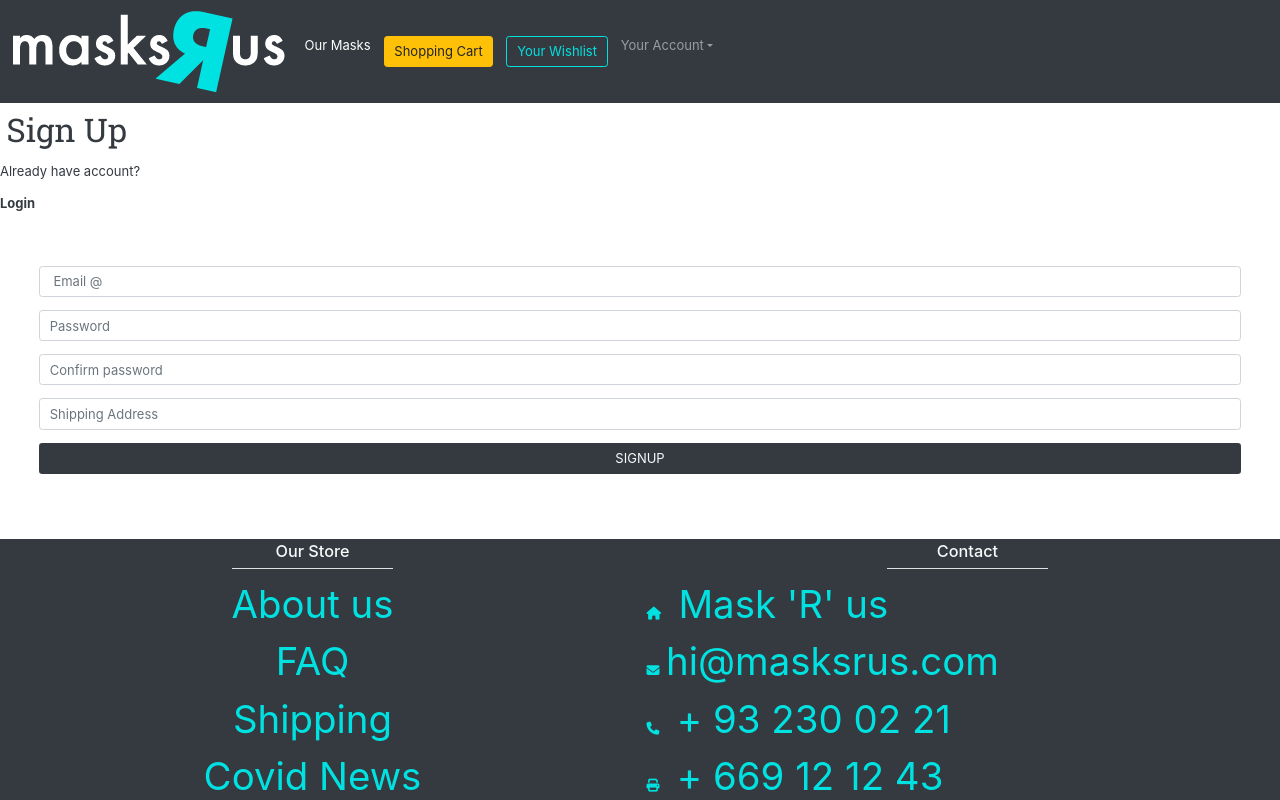
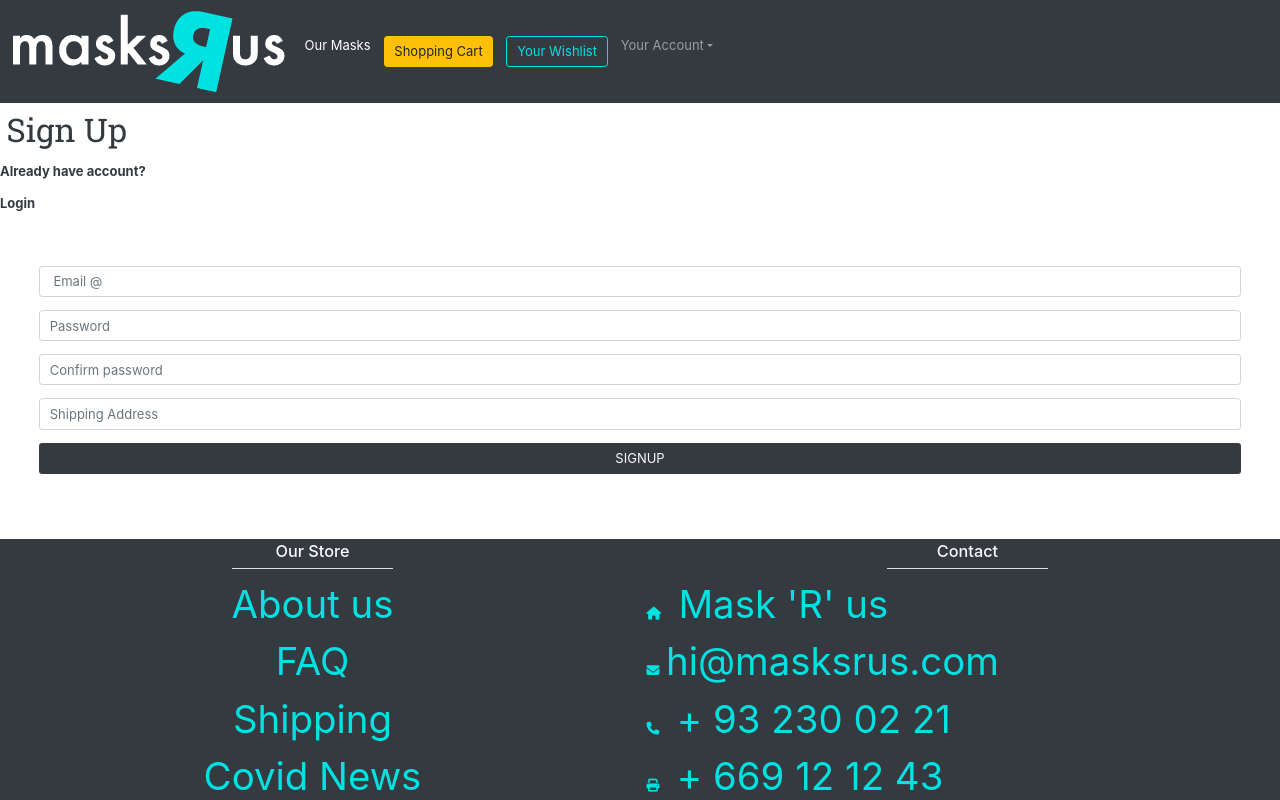
Before and after one commit to unai6/Masks-r-us-client-side, a React (Create React App) app: page /signup in a window 1280 px wide. Shown: the top 800 px of the page. Built offline with nearby package versions, Linux system fonts and the light colour scheme; no server answers.

Commit message:
auth css

```diff
--- a/src/CSS/auth.css
+++ b/src/CSS/auth.css
@@ -28,6 +28,8 @@
 .linkToLogin-signup{
     color:#1DCBE2;
     text-align: center;
+    font-size:14px;
+    text-decoration: underline
 }
 
 
@@ -52,6 +54,8 @@
 
     color:#1DCBE2;
     text-align: center;
+    font-size:14px;
+    text-decoration:underline
 
 
     }
--- a/src/urls/Signup.js
+++ b/src/urls/Signup.js
@@ -42,7 +42,7 @@ class Signup extends React.Component {
     return (
       <div className='signup-div background-image-signup' >
         <h1 className=' signup-h1 p-2'>Sign Up</h1>
-        <p className='signup-p'>Already have account?</p>
+        <p className='signup-p'><b>Already have account?</b></p>
         <Link to={"/login"}><b><p className='linkToLogin-signup'>Login</p></b> </Link>
         <form className='form-container form-group col-sm-12 d-table p-5' onSubmit={this.handleFormSubmit}>
 
```
Also changed, not shown: 8 other files (tests, documents, lock files or other folders).
